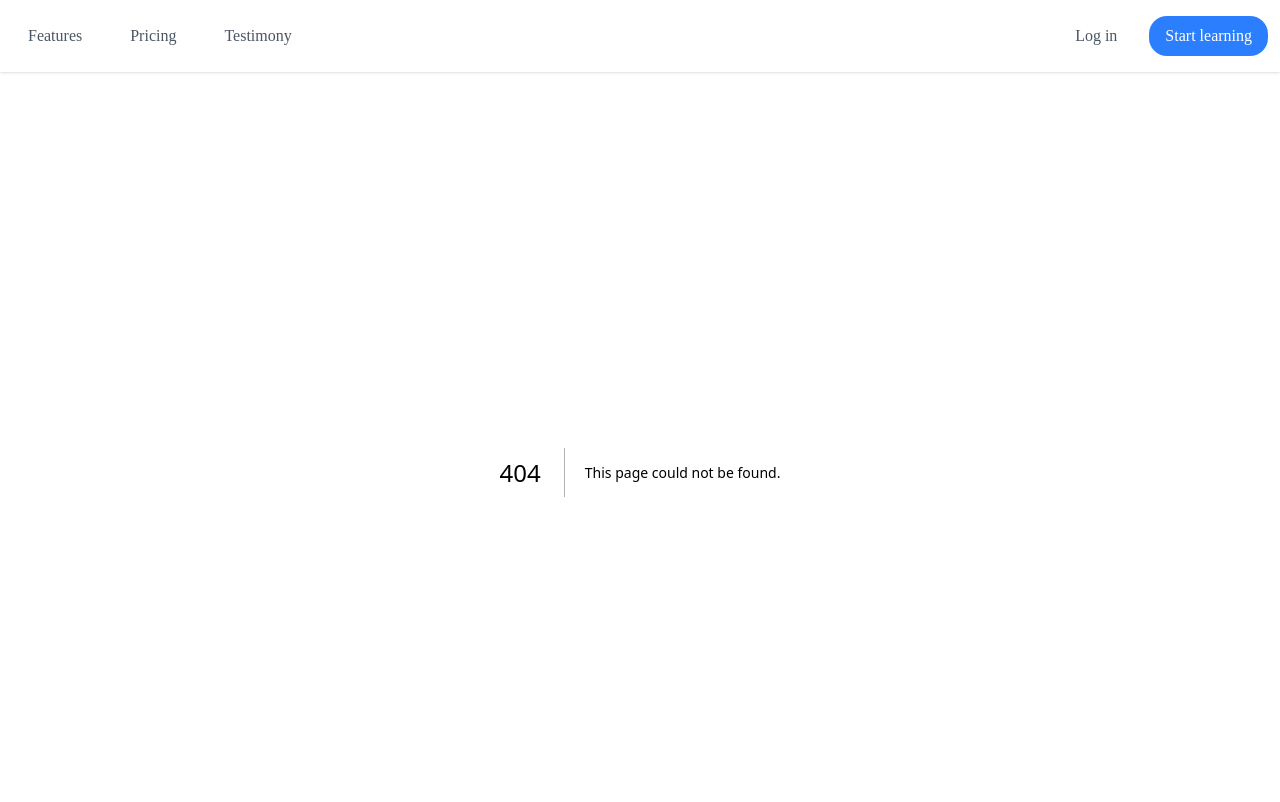
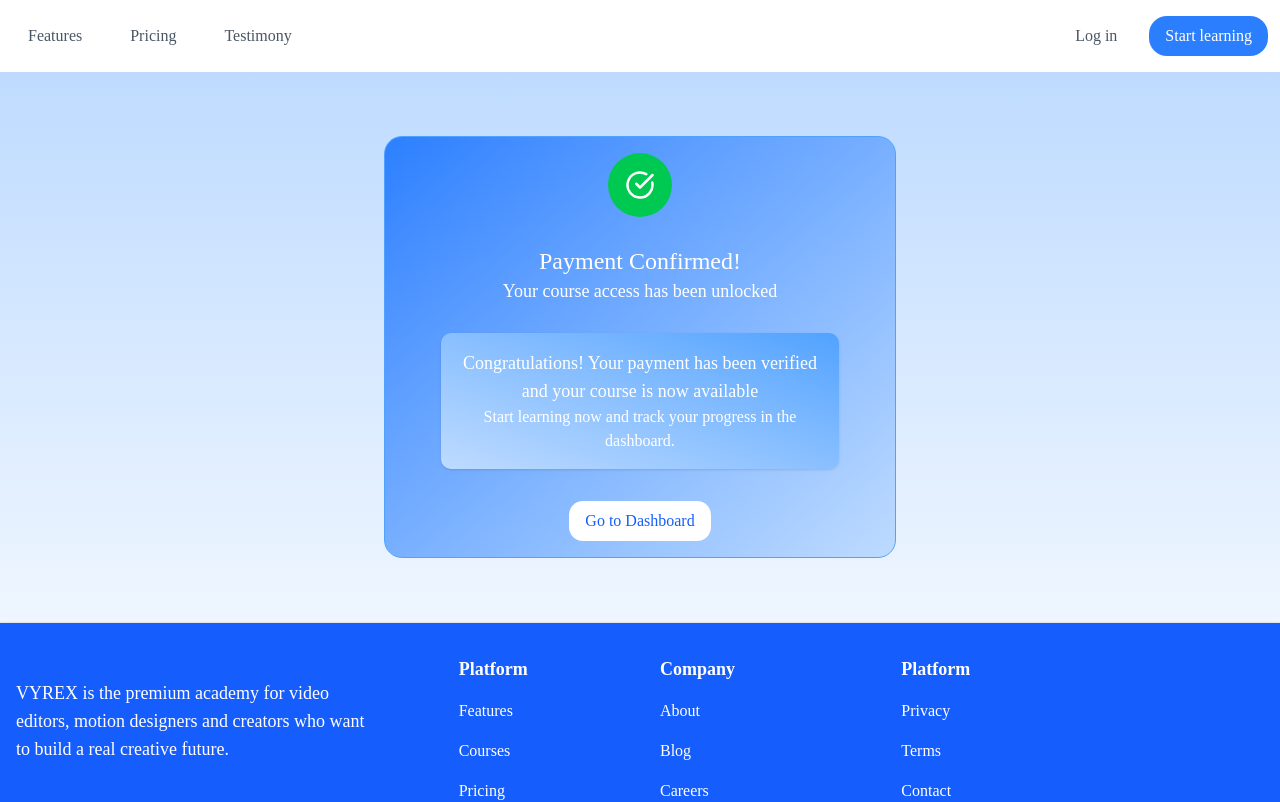
Before and after one commit to ADEDANCE/vyrex, a Next.js app: page /Payment/Confirmed in a window 1280 px wide. Before the commit this address had no page. Shown: the top 802 px of the page. Built offline with nearby package versions, Linux system fonts and the light colour scheme.

Commit message:
Create payment confirmation page

```diff
--- /dev/null
+++ b/app/Payment/Confirmed/page.tsx
@@ -0,0 +1,41 @@
+import Button from "@/app/components/Button";
+import { LuCircleCheckBig } from "react-icons/lu";
+
+export default function page() {
+  return (
+    <section className=" bg-linear-to-b from-blue-200 to-blue-50 w-full py-16 px-4 md:px-96">
+      <div className=" flex flex-col items-center ">
+        <div className=" py-4 px-14 bg-linear-to-br from-blue-500 to-blue-200 border border-blue-400 rounded-2xl w-full flex flex-col items-center">
+          <div className=" bg-green-500 text-white rounded-full py-2 px-2 w-16 h-16 flex items-center justify-center text-3xl animate-[float_2s_ease-in-out_infinite] delay-200">
+            <LuCircleCheckBig />
+          </div>
+
+          <h2 className=" font-medium text-white text-2xl mt-7">
+            {" "}
+            Payment Confirmed!
+          </h2>
+
+          <p className=" text-white text-lg">
+            Your course access has been unlocked
+          </p>
+
+          <div className=" py-4 px-4 bg-linear-to-bl from-blue-400 to-blue-200 shadow rounded-lg w-full flex flex-col items-center mt-7">
+            <p className=" text-white text-lg text-center">
+              Congratulations! Your payment has been verified and your course is
+              now available
+            </p>
+
+            <p className=" text-white  text-center">
+              Start learning now and track your progress in the dashboard.
+            </p>
+          </div>
+
+          <Button
+            children="Go to Dashboard"
+            className=" bg-white text-blue-600 rounded-xl mt-8"
+          />
+        </div>
+      </div>{" "}
+    </section>
+  );
+}
```
